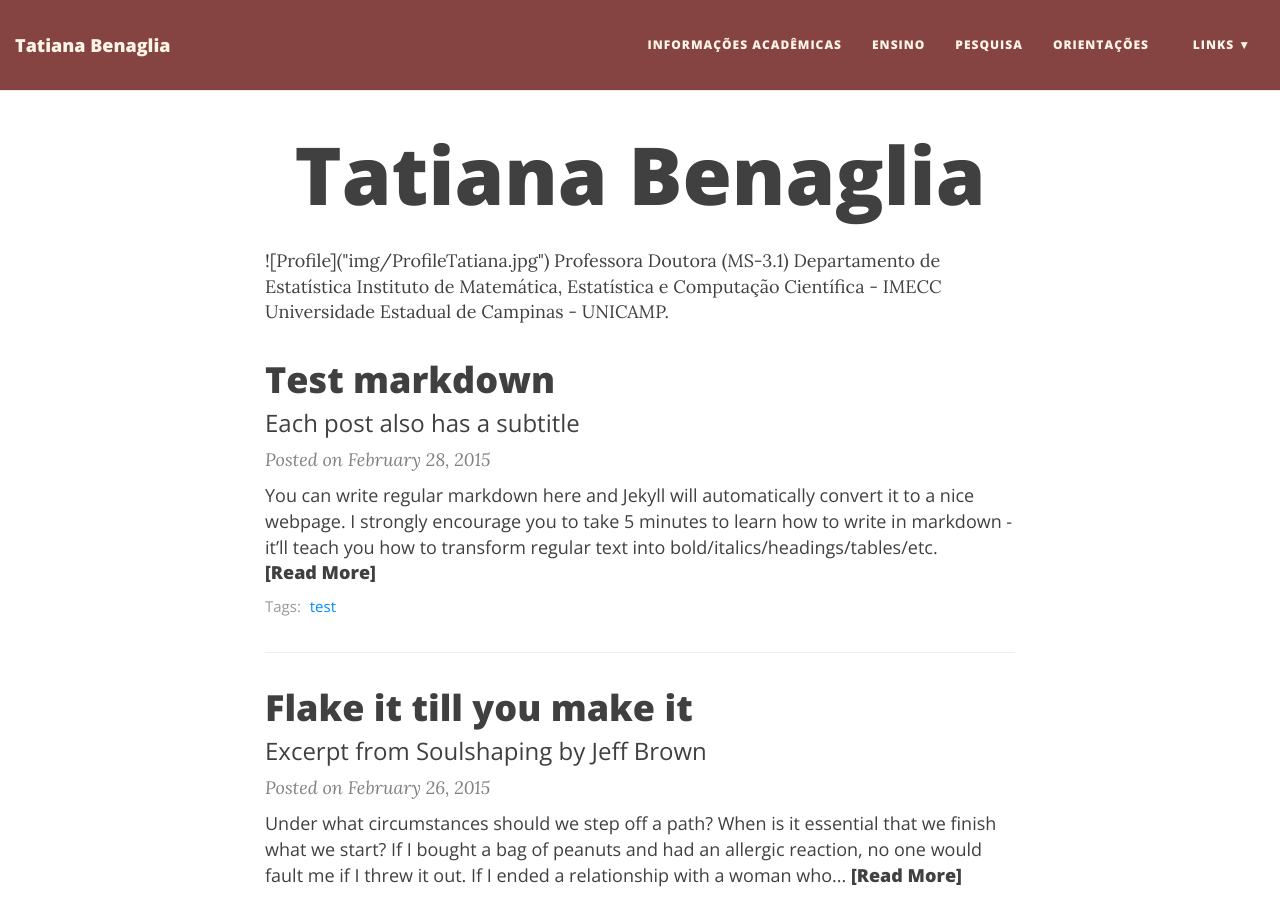
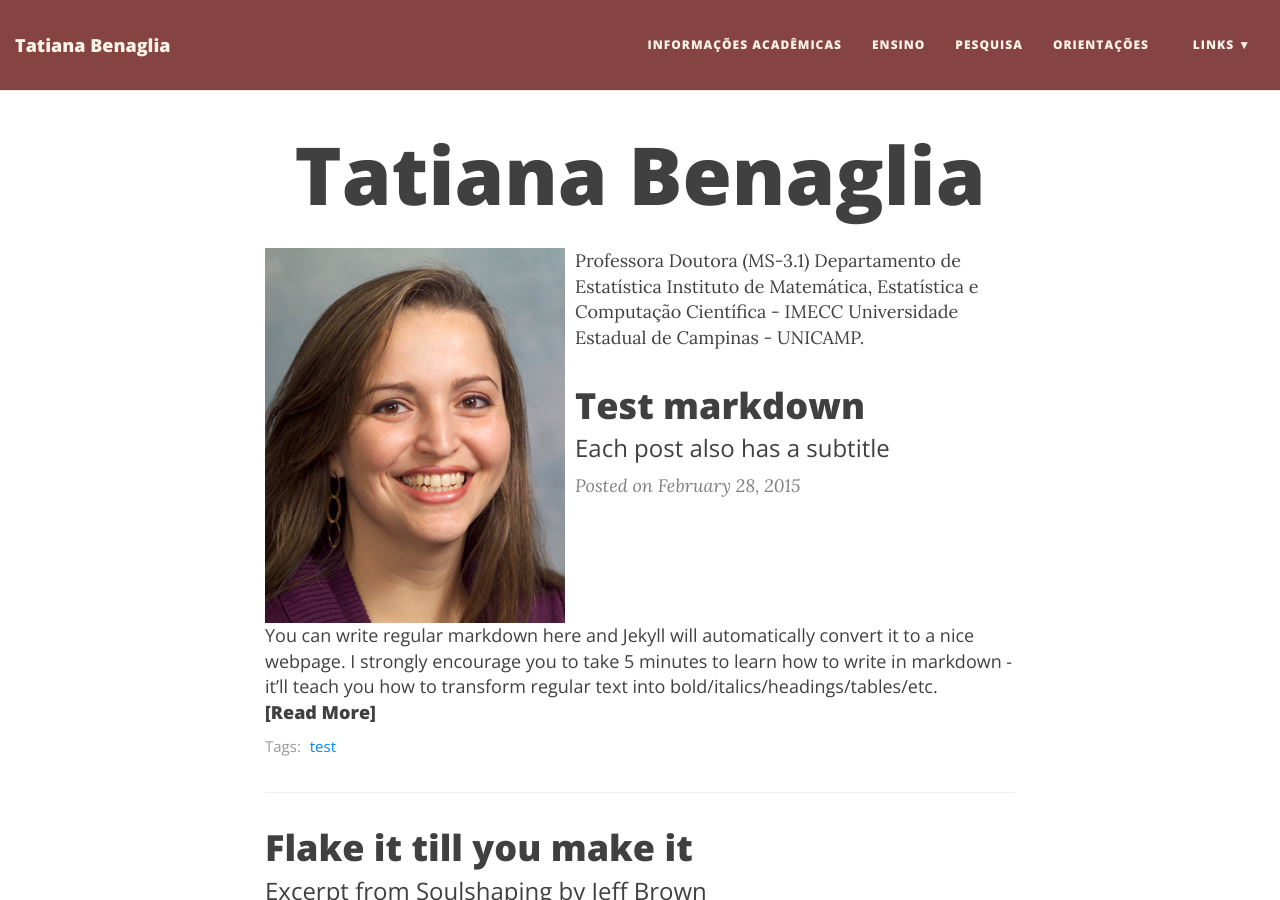
Before and after one commit to tatibenaglia/tatibenaglia.github.io, a Jekyll site: the page built from index.html, in a window 1280 px wide and 900 px high. Built offline with Jekyll 4.4.1, drawn with Linux system fonts in a browser that asks for light colours; nearby versions of some CDN libraries; the list of posts is cut into pages by our own code.

Commit message:
Update index.html

```diff
--- a/index.html
+++ b/index.html
@@ -1,11 +1,11 @@
 ---
 layout: page
 title: Tatiana Benaglia
-use-site-title: true
+use-site-title: false
 ---
 
 <div class="columns-2">
-![Profile]("img/ProfileTatiana.jpg")
+<img src="img/ProfileTatiana.jpg" style="float: left; margin-right: 10px;" />
 
 Professora Doutora (MS-3.1)
 Departamento de Estatística
```
